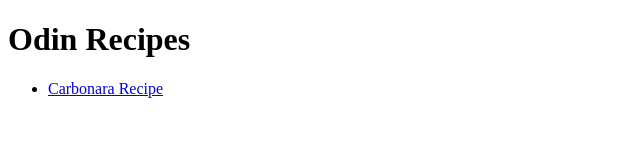
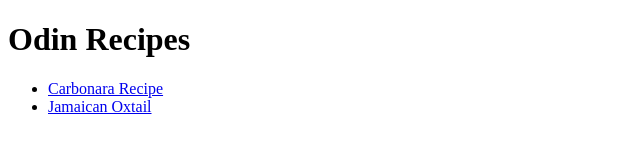
Before and after one commit to mdj10/odin-recipes, a plain HTML site: page index.html in a window 1280 px wide. Shown: the whole page, without its empty margins (0-640 px from the left). Drawn offline with Linux system fonts and the light colour scheme.

Commit message:
Modify list to include jamaican oxtail recipe

```diff
--- a/index.html
+++ b/index.html
@@ -10,6 +10,8 @@
         <ul>
             <li><a href="recipes/carbonara.html">Carbonara
             Recipe</a></li>
+            <li><a href="recipes/jamaican-oxtail.html">
+            Jamaican Oxtail</a></li>
         </ul>
     </body>
 </html>
```
